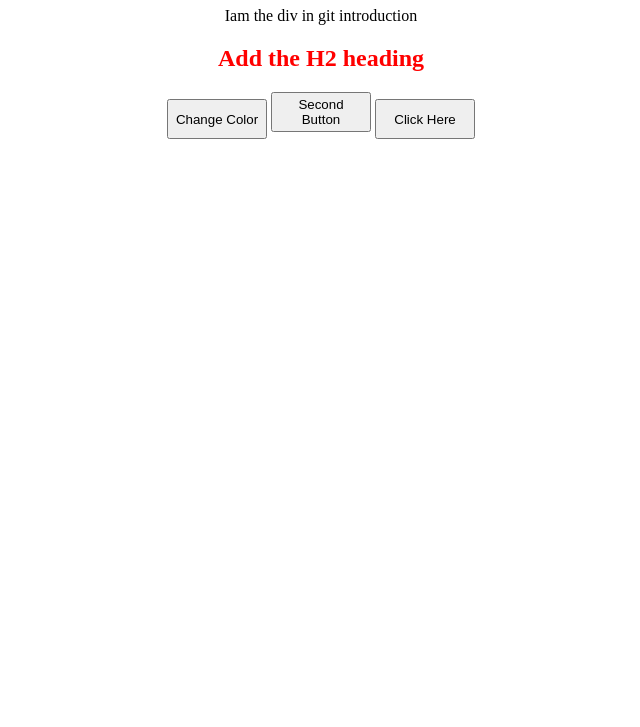
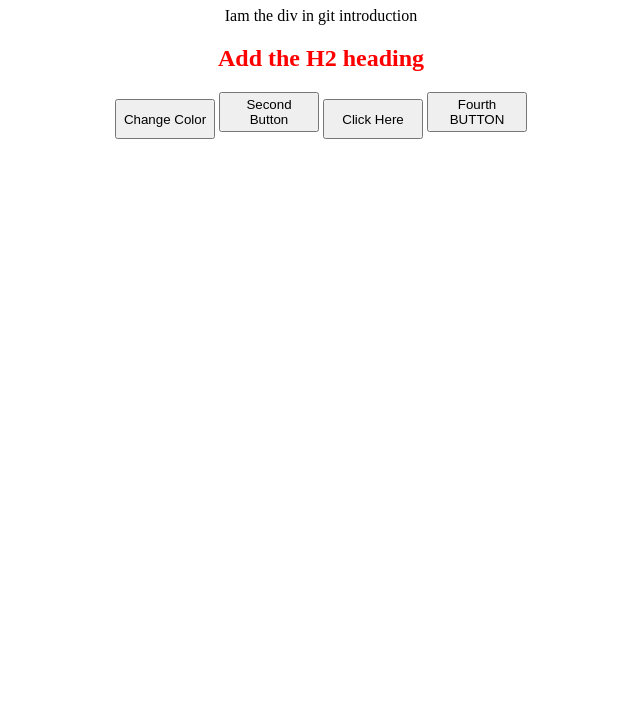
Before and after one commit to AmratKukreja/practice-github, a plain HTML site: page index.html in a window 1280 px wide. Shown: the part 73-800 px from the top of the page, without its empty margins (319-959 px from the left). Drawn offline with Linux system fonts and the light colour scheme.

Commit message:
create fourth button

```diff
--- a/index.html
+++ b/index.html
@@ -13,6 +13,7 @@
     <button onclick=myfunc()>Change Color</button>
     <button>Second Button</button>
     <button>Click Here</button>
+    <button>Fourth BUTTON</button>
     <script src="./script.js"></script>
 </body>
 </html>
```
